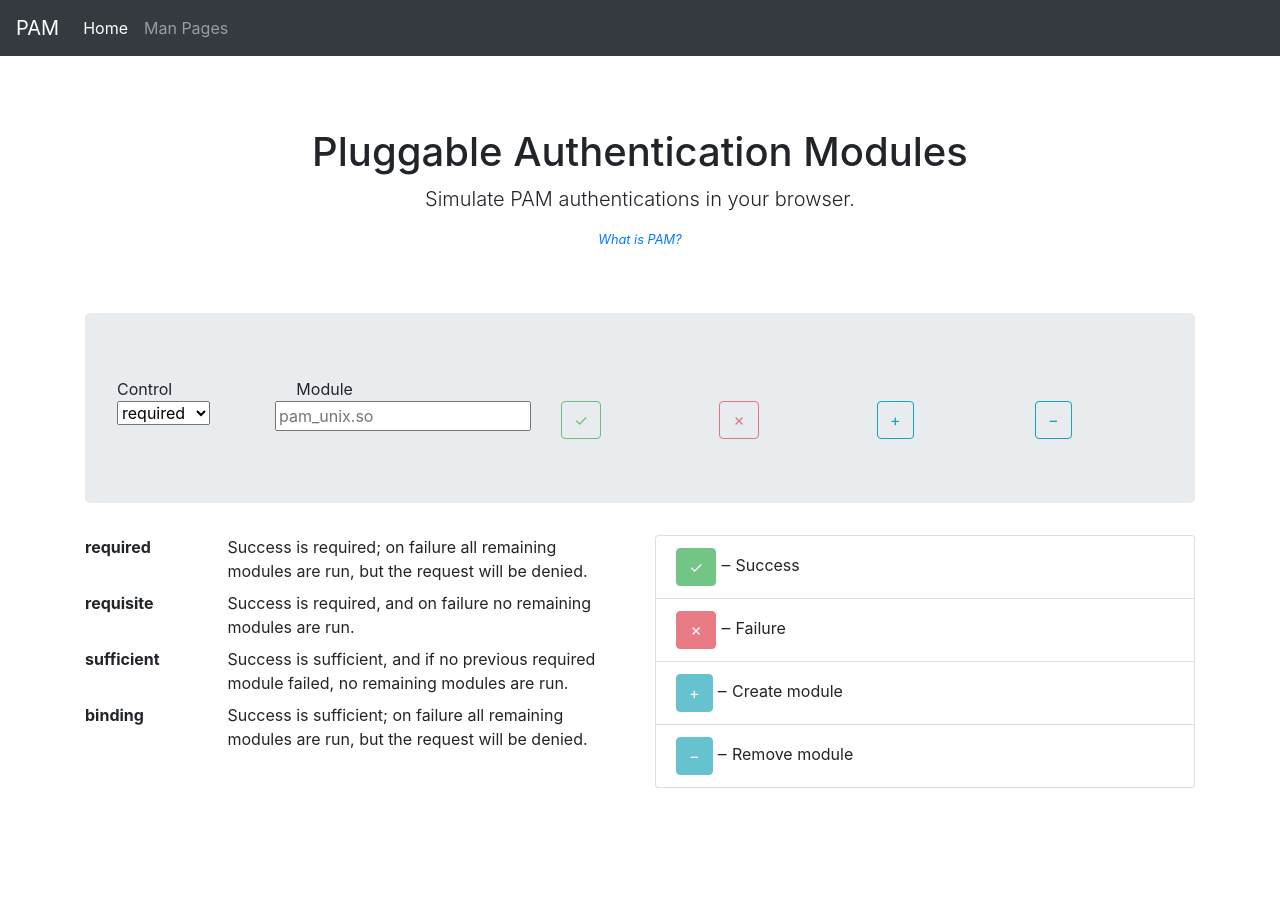
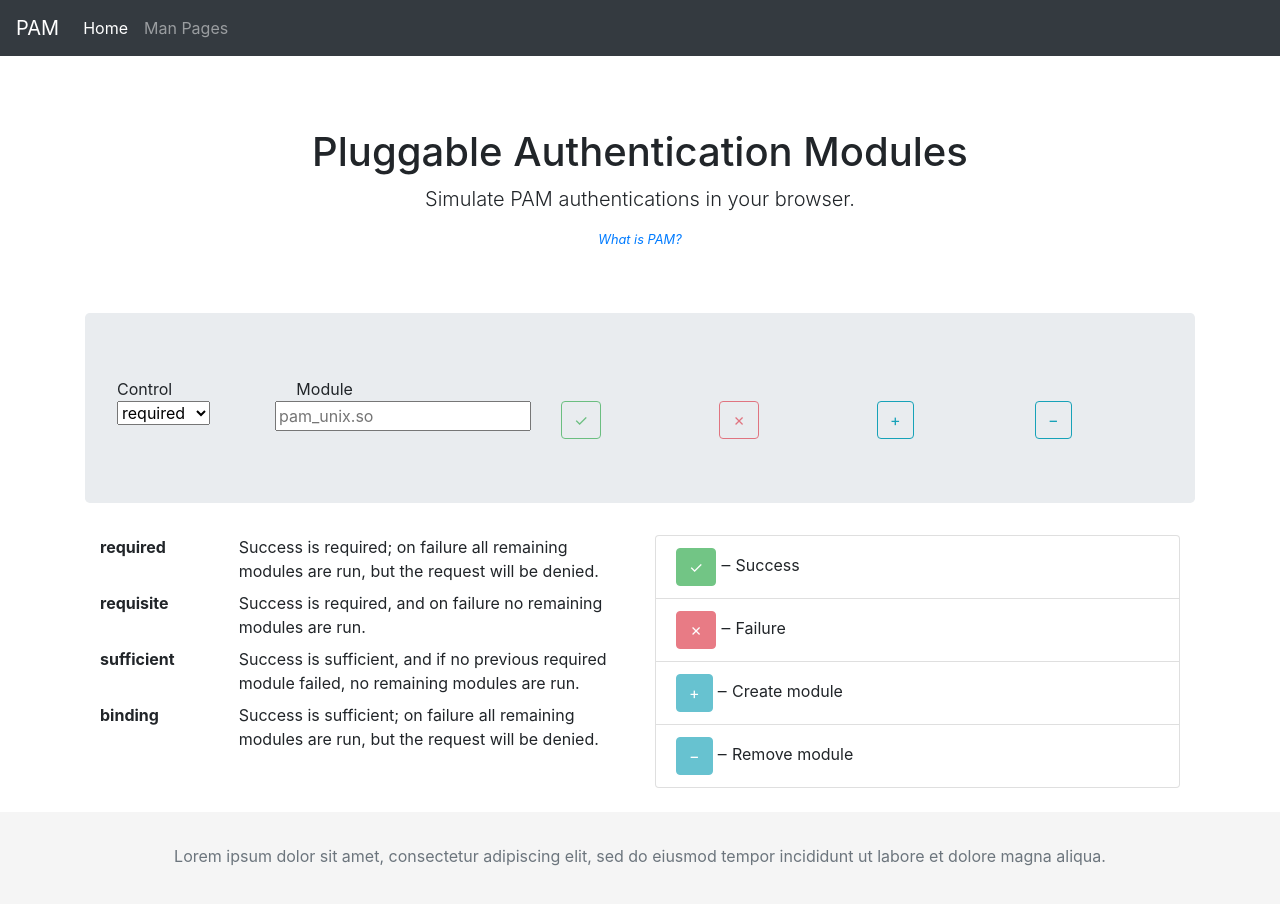
Before and after one commit to mschwager/pamd, an Angular app: page / in a window 1280 px wide. Shown: the top 904 px of the page. Before the commit the page ends 800 px from the top, so only its background shows below. Built offline with nearby package versions, Linux system fonts and the light colour scheme.

Commit message:
Added footer

```diff
--- a/src/app/app.component.css
+++ b/src/app/app.component.css
@@ -6,3 +6,13 @@
 .what-is {
   font-style: italic;
 }
+
+.footer {
+  padding-top: 2rem;
+  padding-bottom: 2rem;
+  background-color: #f5f5f5;
+}
+
+.app-legend {
+  padding-bottom: 1.5rem;
+}
--- a/src/app/app.component.html
+++ b/src/app/app.component.html
@@ -22,6 +22,7 @@
 
   <app-service></app-service>
 
+  <div class="container app-legend">
     <div class="row">
       <div class="col-lg-6">
         <dl class="row">
@@ -55,4 +56,11 @@
         </ul>
       </div>
     </div>
+  </div>
 </main>
+
+<footer class="footer text-muted">
+  <div class="container">
+    <p class="text-center">Lorem ipsum dolor sit amet, consectetur adipiscing elit, sed do eiusmod tempor incididunt ut labore et dolore magna aliqua.</p>
+  </div>
+</footer>
```
Lines whose indentation alone changed are shown as unchanged.
